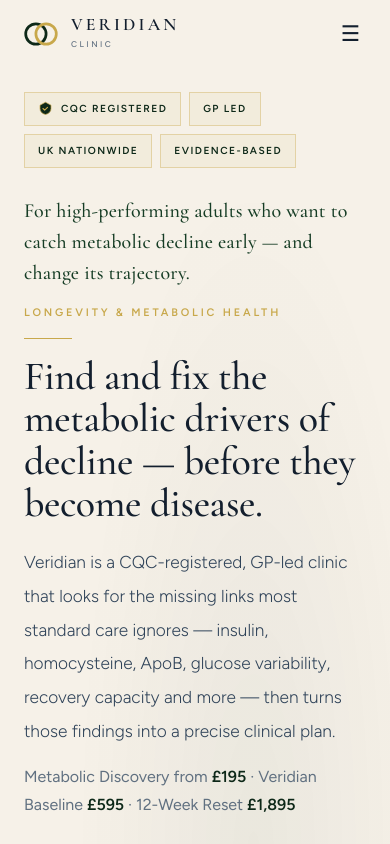
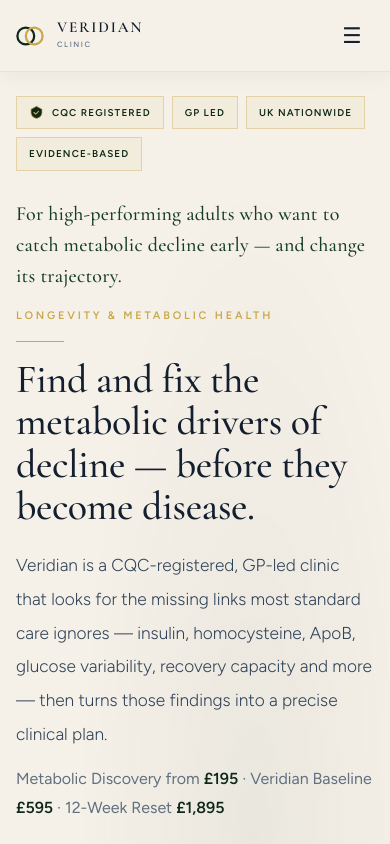
Before and after one commit to Dioscuri2/veridian-clinic, a Next.js app: page / in a window 390 px wide. Shown: the top 844 px of the page. Built offline with nearby package versions, Linux system fonts and the light colour scheme.

Commit message:
Mobile optimization fixes

```diff
--- a/components/Footer.jsx
+++ b/components/Footer.jsx
@@ -8,8 +8,8 @@
 export default function Footer() {
  return (
  <footer style={{ background: "var(--sl)", padding: "52px 24px", textAlign: "center" }}>
- <div className="wrap">
- <div style={{ display: "flex", alignItems: "center", justifyContent: "center", gap: 14, marginBottom: 22 }}>
+ <div className="wrap" style={{ maxWidth: 980 }}>
+ <div style={{ display: "flex", alignItems: "center", justifyContent: "center", gap: 14, marginBottom: 22, flexWrap: "wrap" }}>
  <svg viewBox="0 0 40 40" fill="none" width="26" height="26">
  <circle cx="14" cy="20" r="12" stroke="rgba(200,168,75,.5)" strokeWidth="3.2" fill="none"/>
  <circle cx="26" cy="20" r="12" stroke="rgba(246,241,232,.2)" strokeWidth="3.2" fill="none"/>
@@ -19,7 +19,7 @@
  </span>
  </div>
 
- <div style={{ display: "flex", flexWrap: "wrap", gap: 20, justifyContent: "center", marginBottom: 20 }}>
+ <div style={{ display: "flex", flexWrap: "wrap", gap: 14, justifyContent: "center", marginBottom: 20 }}>
  {[
  { label: "Assessments", href: "/assessments" },
  { label: "Book Now", href: "/book" },
@@ -35,7 +35,7 @@
  Our services complement, but do not replace, NHS care. TZA Inc. Limited.
  </p>
 
- <div style={{ display: "flex", gap: 22, justifyContent: "center", flexWrap: "wrap", marginBottom: 18 }}>
+ <div style={{ display: "flex", gap: 14, justifyContent: "center", flexWrap: "wrap", marginBottom: 18 }}>
  {["Privacy Policy", "Terms of Service", "CQC Registration", "Contact Us"].map(l => (
  <a key={l} href="#" className="footer-link">{l}</a>
  ))}
--- a/components/LeadCaptureForm.tsx
+++ b/components/LeadCaptureForm.tsx
@@ -103,7 +103,7 @@
         style={{
           display: "grid",
           gap: 12,
-          gridTemplateColumns: compact ? "1fr" : "repeat(auto-fit, minmax(220px, 1fr))",
+          gridTemplateColumns: compact ? "1fr" : "repeat(auto-fit, minmax(min(220px, 100%), 1fr))",
         }}
       >
         <div>
@@ -143,13 +143,14 @@
           fontSize: ".78rem",
           color: "var(--sl3)",
           lineHeight: 1.7,
+          textAlign: "left",
         }}
       >
         <input
           type="checkbox"
           checked={consent}
           onChange={(event) => setConsent(event.target.checked)}
-          style={{ marginTop: 3 }}
+          style={{ marginTop: 3, minWidth: 18, minHeight: 18, flexShrink: 0 }}
         />
         <span>
           I agree to receive Veridian marketing emails, including newsletter updates, quiz results, and roadmap-related follow-up.
--- a/components/Navigation.jsx
+++ b/components/Navigation.jsx
@@ -64,7 +64,7 @@
  ))}
  </nav>
 
- <div style={{ display: "flex", alignItems: "center", gap: 10 }}>
+ <div style={{ display: "flex", alignItems: "center", gap: 10, flexShrink: 0 }}>
  <div style={{ display: "none", alignItems: "center", gap: 6, marginRight: 8 }} className="nav-trust">
  <Shield/>
  <span style={{ fontSize: ".66rem", fontWeight: 600, letterSpacing: ".14em", textTransform: "uppercase", color: "var(--fo)" }}>CQC Registered</span>
@@ -73,14 +73,14 @@
  style={{ padding: "10px 18px", fontSize: ".78rem", display: "none" }}>
  Book Baseline Audit →
  </Link>
- <button className="mob-btn" onClick={() => setMobOpen(!mobOpen)} aria-label="Menu">
+ <button className="mob-btn" onClick={() => setMobOpen(!mobOpen)} aria-label={mobOpen ? "Close menu" : "Open menu"} aria-expanded={mobOpen} aria-controls="mobile-navigation-menu">
  {mobOpen ? "✕" : "☰"}
  </button>
  </div>
  </div>
 
  {mobOpen && (
- <div className="mob-menu">
+ <div className="mob-menu" id="mobile-navigation-menu">
  {navLinks.map(({ label, href }) => (
  <Link key={label} href={href} className="mob-link">{label}</Link>
  ))}
--- a/components/globalStyles.js
+++ b/components/globalStyles.js
@@ -41,8 +41,10 @@
  -webkit-font-smoothing: antialiased;
  overflow-x: hidden;
 }
-img, svg { display: block; }
+main { overflow-x: clip; }
+img, svg { display: block; max-width: 100%; }
 a { text-decoration: none; color: inherit; }
+button, input, select, textarea { font: inherit; }
 
 .cg { font-family: 'Cormorant Garamond', serif; }
 
@@ -82,6 +84,7 @@
 .nav-inner {
  max-width: var(--max); margin: 0 auto; padding: 0 var(--pad);
  height: 100%; display: flex; align-items: center; justify-content: space-between;
+ gap: 12px;
 }
 .nav-scroll {
  background: rgba(246,241,232,.97);
@@ -100,7 +103,7 @@
 }
 .nav-link:hover { color: var(--fo); }
 .nav-link:hover::after { width: 100%; }
-.logo-mark { display: flex; align-items: center; gap: 13px; }
+.logo-mark { display: flex; align-items: center; gap: 13px; min-width: 0; }
 .logo-text-main { font-family: 'Cormorant Garamond', serif; font-size: 1.1rem; font-weight: 600; letter-spacing: .18em; color: var(--sl); line-height: 1; }
 .logo-text-sub { font-size: .52rem; font-weight: 500; letter-spacing: .3em; color: var(--sl3); text-transform: uppercase; margin-top: 3px; }
 
@@ -109,8 +112,9 @@
  display: inline-flex; align-items: center; justify-content: center;
  gap: 8px; border: none; cursor: pointer; font-family: 'Figtree', sans-serif;
  font-weight: 500; letter-spacing: .08em; text-transform: uppercase;
- text-decoration: none; white-space: nowrap; transition: all .3s ease;
+ text-decoration: none; white-space: normal; transition: all .3s ease;
  padding: 14px 28px; font-size: .82rem; border-radius: 0;
+ min-height: 44px; min-width: 44px; line-height: 1.35; text-align: center;
 }
 .btn-fo { background: var(--fo); color: var(--iv); }
 .btn-fo:hover { background: var(--fo2); box-shadow: 0 10px 36px rgba(13,40,24,.26); transform: translateY(-2px); }
@@ -163,6 +167,7 @@
 .card {
  background: var(--wh); border: 1px solid rgba(0,0,0,.07);
  padding: 32px; transition: box-shadow .3s, transform .3s;
+ overflow-wrap: anywhere;
 }
 .card:hover { box-shadow: 0 18px 56px rgba(13,40,24,.09); transform: translateY(-3px); }
 .card-iv { background: var(--iv); border: 1px solid rgba(0,0,0,.07); padding: 32px; }
@@ -197,8 +202,8 @@
 /* ── Form fields ── */
 .form-field {
  padding: 13px 15px; border: 1px solid rgba(0,0,0,.11);
- background: var(--iv); width: 100%;
- font-family: 'Figtree', sans-serif; font-size: .9rem; font-weight: 300;
+ background: var(--iv); width: 100%; min-height: 44px;
+ font-family: 'Figtree', sans-serif; font-size: .95rem; font-weight: 300;
  color: var(--sl); outline: none; transition: border-color .2s;
  -webkit-appearance: none; appearance: none;
 }
@@ -235,6 +240,7 @@
  font-family: 'Figtree', sans-serif; font-size: .93rem;
  font-weight: 400; color: var(--sl); cursor: pointer;
  transition: all .22s ease; display: flex; align-items: center; gap: 14px;
+ min-height: 56px;
 }
 .q-opt:hover { border-color: var(--fo); background: rgba(13,40,24,.03); }
 .q-opt.selected { border-color: var(--fo); background: var(--fo); color: var(--iv); }
@@ -278,9 +284,9 @@
 .ticker-dot { color: var(--go); }
 
 /* ── Mobile nav ── */
-.mob-btn { background: none; border: none; cursor: pointer; color: var(--sl); font-size: 1.35rem; padding: 6px; }
+.mob-btn { background: none; border: none; cursor: pointer; color: var(--sl); font-size: 1.35rem; padding: 10px; min-width: 44px; min-height: 44px; display: inline-flex; align-items: center; justify-content: center; }
 .mob-menu { background: var(--iv); border-top: 1px solid rgba(0,0,0,.07); padding: 12px 24px 22px; }
-.mob-link { display: block; padding: 11px 0; font-size: .93rem; color: var(--sl); border-bottom: 1px solid rgba(0,0,0,.05); }
+.mob-link { display: block; padding: 14px 0; font-size: .98rem; color: var(--sl); border-bottom: 1px solid rgba(0,0,0,.05); min-height: 44px; }
 
 /* ── Footer ── */
 .footer-link { font-size: .72rem; color: rgba(246,241,232,.22); text-decoration: none; transition: color .2s; }
@@ -331,9 +337,21 @@
  MOBILE overrides
  ════════════════════════════════════════════════ */
 @media (max-width: 639px) {
+ :root { --pad: 16px; --nav-h: 72px; }
  .plan-price { font-size: 2.4rem; }
- .btn { font-size: .8rem; padding: 13px 22px; }
- .badge { padding: 7px 13px; font-size: .64rem; }
- .card, .card-iv, .card-fo { padding: 24px; }
-}
+ .btn { width: 100%; font-size: .8rem; padding: 13px 18px; letter-spacing: .06em; }
+ .badge { padding: 7px 12px; font-size: .62rem; letter-spacing: .11em; }
+ .card, .card-iv, .card-fo { padding: 20px; }
+ .sec { padding: 64px var(--pad); }
+ .sh { margin-bottom: 40px; }
+ .sh-body { font-size: .92rem; }
+ .nav { background: rgba(246,241,232,.97); backdrop-filter: blur(14px); box-shadow: 0 2px 24px rgba(0,0,0,.05); border-bottom: 1px solid rgba(0,0,0,.06); }
+ .nav-inner { padding: 0 var(--pad); }
+ .logo-mark svg { width: 28px; height: 28px; flex-shrink: 0; }
+ .logo-text-main { font-size: .95rem; letter-spacing: .12em; }
+ .logo-text-sub { font-size: .48rem; letter-spacing: .2em; }
+ .ticker-item { padding: 0 24px; font-size: .68rem; }
+ .cqc-strip { padding: 20px; }
+ table { min-width: 680px !important; }
+ }
 `;
```
